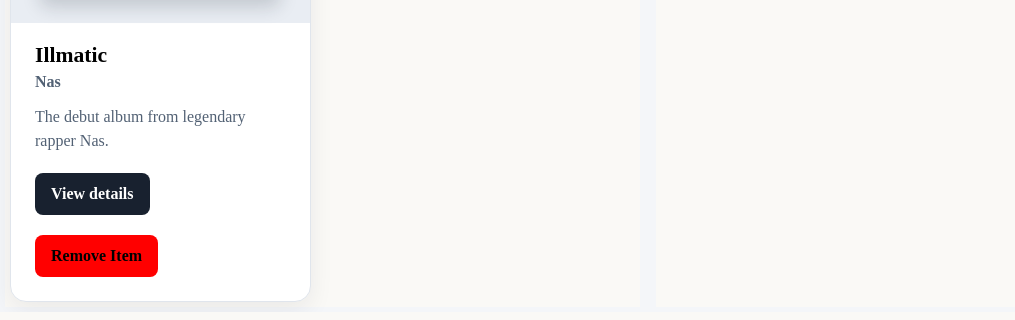
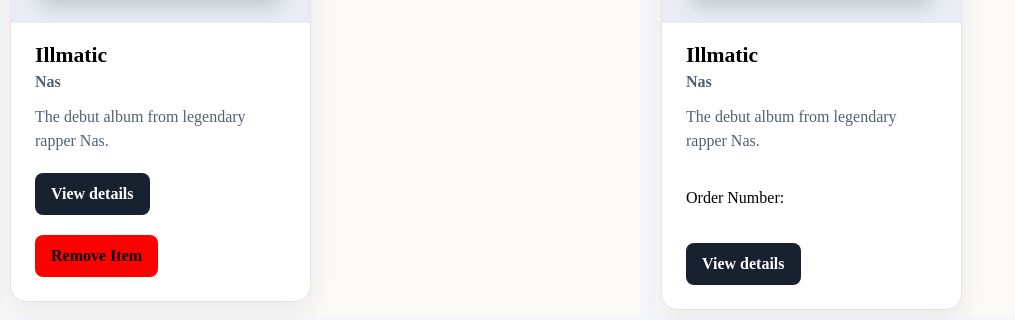
Before and after one commit to happyoogabooga/ShoppingCart, a Flask app: template templates/dashboard.html in a window 1280 px wide. Shown: the part 595-915 px from the top of the page, without its empty margins (0-1015 px from the left). Run offline with Flask 3, Linux system fonts and the light colour scheme; the template is opened without the code that fills it, so the values that code supplies are empty; some libraries are stand-ins or nearby versions.

Commit message:
definetely done with the front end now

```diff
--- a/templates/dashboard.html
+++ b/templates/dashboard.html
@@ -43,10 +43,33 @@
                             <a class = "remove-item" href ="remove.html">Remove Item</a>
                         </div>
                     </article>
+                    </div>
                 </div>
-                </div>
+
                 <div class = "cart-view">
                     <h1>Checkout-in-progress:</h1>
+                    <div class="album-grid">
+                    <article class="album-card">
+                        <a class="album-cover-link" href="details.html" aria-label="View Illmatic details">
+                            <img
+                                class="album-cover"
+                                src="https://m.media-amazon.com/images/I/51cyOjw5duL._AC_UL450_SY450_QL70_.jpg"
+                                alt="Illmatic album cover"
+                            >
+                        </a>
+                        <div class="album-card-content">
+                            <div>
+                                <h2 class="album-title">Illmatic</h2>
+                                <p class="album-artist">Nas</p>
+                                <p class="album-description">
+                                    The debut album from legendary rapper Nas.
+                                </p>
+                            </div>
+                            <p>Order Number:</p>
+                            <a class="album-card-link" href="details.html">View details</a>
+                        </div>
+                    </article>
+                    </div>
                 </div>
             </div>
         </div>
```
